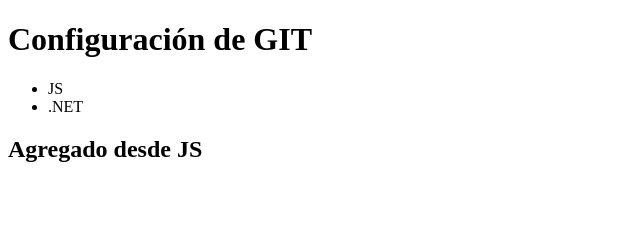
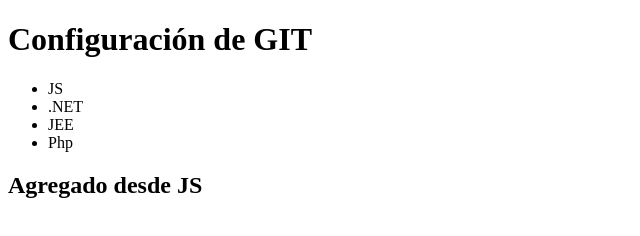
Before and after one commit to javierevan13/git-test, a plain HTML site: page index.html in a window 1280 px wide. Shown: the whole page, without its empty margins (0-640 px from the left). Drawn offline with Linux system fonts and the light colour scheme.

Commit message:
quinto commit

```diff
--- a/index.html
+++ b/index.html
@@ -12,6 +12,8 @@
     <ul>
         <li>JS</li>
         <li>.NET</li>
+        <li>JEE</li>
+        <li>Php</li>
     </ul>
     <div id="sector"></div>
 </body>
```
